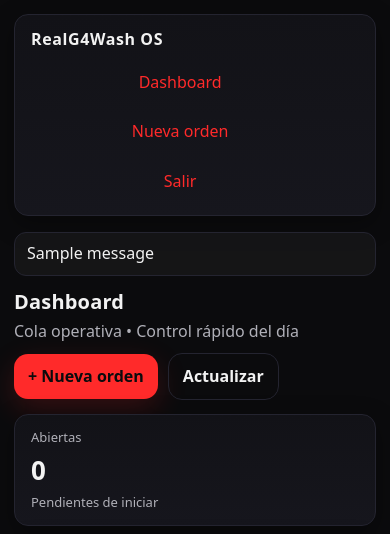
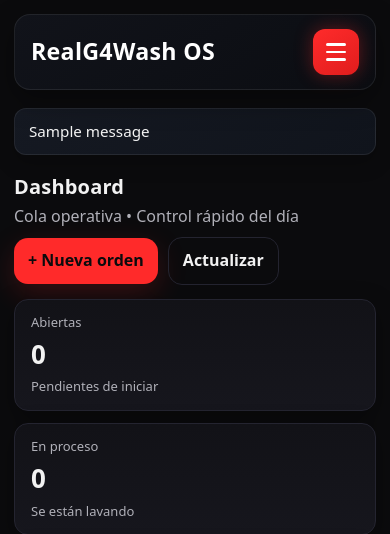
Before and after one commit to MauricioCastro2019/realg4wash-os, a Flask app: page / in a window 390 px wide. Shown: the top 534 px of the page. Run offline with Flask 3, Linux system fonts and the light colour scheme; a user stored in the database is signed in; tables that the repository leaves empty hold one stand-in row (values such as "Sample post"); one stand-in notice (Sample message) is shown.

Commit message:
Improve topbar with hamburger menu and premium mobile nav

```diff
--- a/app/static/styles.css
+++ b/app/static/styles.css
@@ -178,3 +178,200 @@
     flex-wrap:wrap;
     align-items:center;
   }
+
+  /* =========================
+   TOPBAR / HEADER
+========================= */
+.topbar {
+  display: flex;
+  justify-content: space-between;
+  align-items: center;
+  gap: 16px;
+  background: linear-gradient(145deg, #11131a, #0b0d12);
+  border: 1px solid rgba(255, 255, 255, 0.08);
+  border-radius: 20px;
+  padding: 18px 22px;
+  margin-bottom: 24px;
+  box-shadow: 0 10px 28px rgba(0, 0, 0, 0.35);
+  position: relative;
+}
+
+.brand-wrap {
+  display: flex;
+  align-items: center;
+  min-width: 0;
+}
+
+.brand {
+  font-size: 2rem;
+  font-weight: 800;
+  color: #ffffff;
+  letter-spacing: 0.3px;
+  line-height: 1;
+  text-wrap: balance;
+}
+
+/* =========================
+ MENU
+========================= */
+.menu-wrapper {
+  position: relative;
+  flex-shrink: 0;
+}
+
+.menu-toggle {
+  width: 52px;
+  height: 52px;
+  display: inline-flex;
+  flex-direction: column;
+  justify-content: center;
+  align-items: center;
+  gap: 5px;
+  background: linear-gradient(145deg, #ff2b2b, #e01d1d);
+  color: white;
+  border: none;
+  border-radius: 14px;
+  cursor: pointer;
+  box-shadow: 0 0 18px rgba(255, 43, 43, 0.35);
+  transition: transform 0.2s ease, box-shadow 0.2s ease, opacity 0.2s ease;
+}
+
+.menu-toggle:hover {
+  transform: translateY(-1px) scale(1.03);
+  box-shadow: 0 0 24px rgba(255, 43, 43, 0.48);
+}
+
+.menu-toggle:active {
+  transform: scale(0.98);
+}
+
+.menu-toggle span {
+  display: block;
+  width: 22px;
+  height: 2.5px;
+  border-radius: 999px;
+  background: #ffffff;
+}
+
+.menu-dropdown {
+  display: none;
+  position: absolute;
+  top: calc(100% + 12px);
+  right: 0;
+  min-width: 240px;
+  background: linear-gradient(145deg, #141821, #0d1016);
+  border: 1px solid rgba(255, 255, 255, 0.08);
+  border-radius: 16px;
+  overflow: hidden;
+  box-shadow: 0 18px 40px rgba(0, 0, 0, 0.45);
+  z-index: 999;
+  padding: 8px 0;
+}
+
+.menu-dropdown.show {
+  display: block;
+  animation: menuFade 0.18s ease;
+}
+
+.menu-dropdown a {
+  display: block;
+  padding: 14px 16px;
+  color: #f4f4f4;
+  text-decoration: none;
+  font-weight: 600;
+  font-size: 0.97rem;
+  transition: background 0.2s ease, color 0.2s ease, padding-left 0.2s ease;
+}
+
+.menu-dropdown a:hover {
+  background: rgba(255, 43, 43, 0.08);
+  color: #ff4a4a;
+  padding-left: 20px;
+}
+
+.menu-dropdown a + a {
+  border-top: 1px solid rgba(255, 255, 255, 0.04);
+}
+
+.menu-danger {
+  color: #ff8f8f !important;
+}
+
+.menu-danger:hover {
+  color: #ff4a4a !important;
+}
+
+/* =========================
+ FLASH MESSAGES
+========================= */
+.flash-stack {
+  display: grid;
+  gap: 10px;
+  margin-bottom: 18px;
+}
+
+.flash-item {
+  background: linear-gradient(145deg, #151922, #10141c);
+  border: 1px solid rgba(255, 255, 255, 0.08);
+  color: #f4f4f4;
+  border-radius: 14px;
+  padding: 14px 16px;
+  box-shadow: 0 8px 20px rgba(0, 0, 0, 0.22);
+  font-weight: 500;
+}
+
+/* =========================
+ ANIMATION
+========================= */
+@keyframes menuFade {
+  from {
+      opacity: 0;
+      transform: translateY(-6px);
+  }
+  to {
+      opacity: 1;
+      transform: translateY(0);
+  }
+}
+
+/* =========================
+ MOBILE
+========================= */
+@media (max-width: 768px) {
+  .topbar {
+      padding: 14px 16px;
+      border-radius: 16px;
+      margin-bottom: 18px;
+  }
+
+  .brand {
+      font-size: 1.45rem;
+  }
+
+  .menu-toggle {
+      width: 46px;
+      height: 46px;
+      border-radius: 12px;
+  }
+
+  .menu-toggle span {
+      width: 20px;
+  }
+
+  .menu-dropdown {
+      top: calc(100% + 10px);
+      right: 0;
+      min-width: 210px;
+  }
+
+  .menu-dropdown a {
+      padding: 13px 14px;
+      font-size: 0.95rem;
+  }
+
+  .flash-item {
+      padding: 12px 14px;
+      border-radius: 12px;
+      font-size: 0.95rem;
+  }
+}
--- a/app/templates/base.html
+++ b/app/templates/base.html
@@ -9,18 +9,34 @@
 <body>
   <div class="container">
     <header class="topbar">
-      <div class="brand">RealG4Wash OS</div>
-      <nav>
-        <a href="{{ url_for('main.dashboard') }}">Dashboard</a>
-        <a href="{{ url_for('main.order_new') }}">Nueva orden</a>
-        <a href="{{ url_for('auth.logout') }}">Salir</a>
-      </nav>
+      <div class="brand-wrap">
+        <div class="brand">RealG4Wash OS</div>
+      </div>
+
+      <div class="menu-wrapper">
+        <button class="menu-toggle" id="menuToggle" aria-label="Abrir menú" aria-expanded="false" aria-controls="menuDropdown">
+          <span></span>
+          <span></span>
+          <span></span>
+        </button>
+
+        <nav class="menu-dropdown" id="menuDropdown">
+          <a href="{{ url_for('main.dashboard') }}">Inicio</a>
+          <a href="#">Agenda</a>
+          <a href="{{ url_for('main.order_new') }}">Nueva orden</a>
+          <a href="#">Estadísticas</a>
+          <a href="#">Inventario</a>
+          <a href="{{ url_for('auth.logout') }}" class="menu-danger">Salir</a>
+        </nav>
+      </div>
     </header>
 
     {% with messages = get_flashed_messages() %}
       {% if messages %}
-        <div class="flash">
-          {% for m in messages %}<div class="flash-item">{{ m }}</div>{% endfor %}
+        <div class="flash-stack">
+          {% for m in messages %}
+            <div class="flash-item">{{ m }}</div>
+          {% endfor %}
         </div>
       {% endif %}
     {% endwith %}
@@ -29,5 +45,30 @@
       {% block content %}{% endblock %}
     </main>
   </div>
+
+  <script>
+    const menuToggle = document.getElementById("menuToggle");
+    const menuDropdown = document.getElementById("menuDropdown");
+
+    if (menuToggle && menuDropdown) {
+      menuToggle.addEventListener("click", function (e) {
+        e.stopPropagation();
+        menuDropdown.classList.toggle("show");
+        const expanded = menuDropdown.classList.contains("show");
+        menuToggle.setAttribute("aria-expanded", expanded ? "true" : "false");
+      });
+
+      document.addEventListener("click", function (e) {
+        if (!menuWrapperContains(e.target)) {
+          menuDropdown.classList.remove("show");
+          menuToggle.setAttribute("aria-expanded", "false");
+        }
+      });
+
+      function menuWrapperContains(target) {
+        return menuToggle.contains(target) || menuDropdown.contains(target);
+      }
+    }
+  </script>
 </body>
 </html>
```
